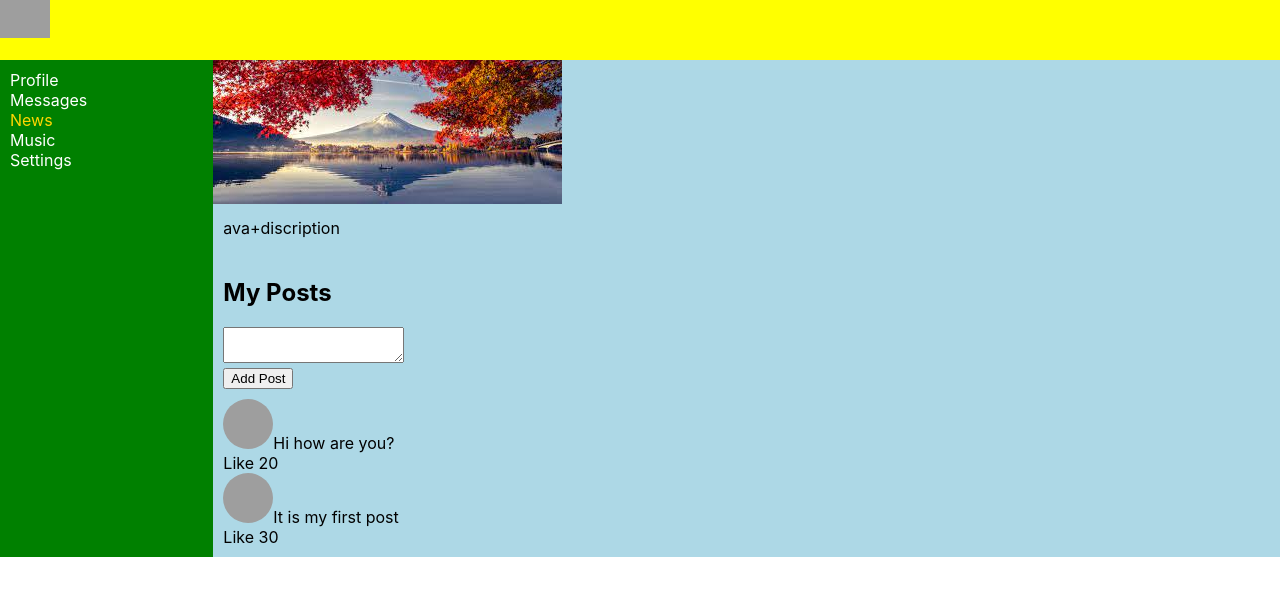
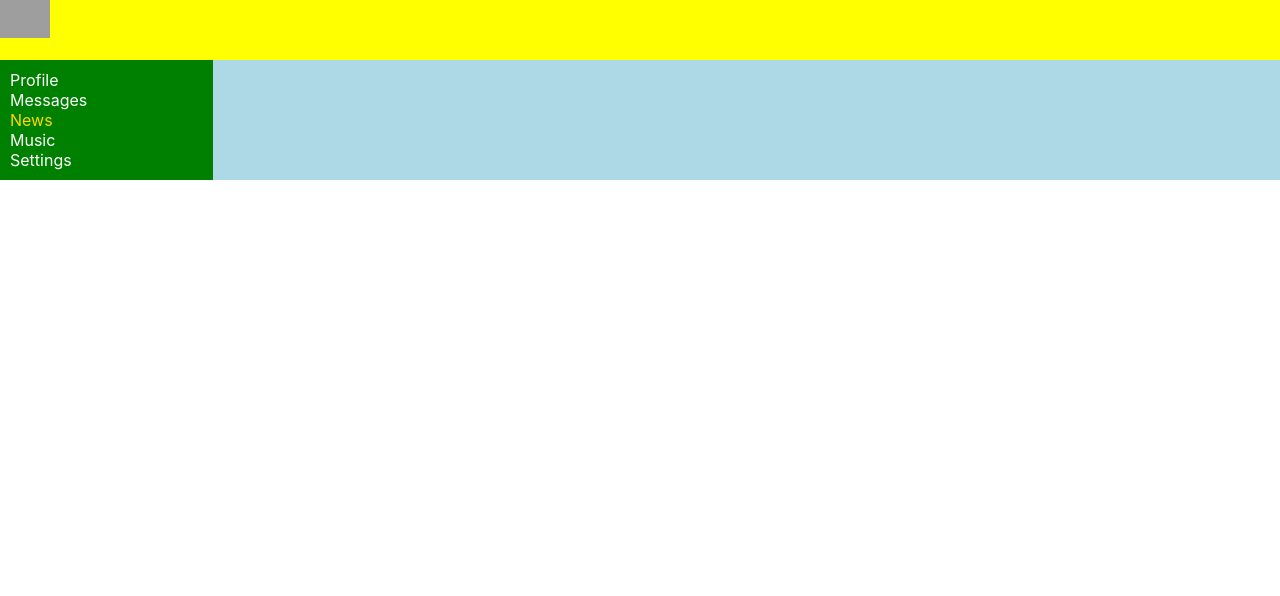
Before and after one commit to aavdienko/way-of-samurai-TS, a React (Create React App) app: page /news in a window 1280 px wide. Shown: the top 596 px of the page. Built offline with nearby package versions, Linux system fonts and the light colour scheme; grey boxes are pictures that could not be loaded.

Commit message:
Lesson 29. Created state.js in Redux folder.

```diff
--- a/src/App.tsx
+++ b/src/App.tsx
@@ -5,28 +5,13 @@ import { Dialogs } from './components/Dialogs/Dialogs';
 import Header from './components/Header/Header';
 import Navbar from './components/Navbar/Navbar';
 import Profile from './components/Profile/Profile';
+import { StateType } from './redux/state';
 
 export type AppPropsType = {
-  messages: Array<MessagesType>,
-  posts: Array<PostsType>,
-  dialogs: Array<DialogsType>
+  state: StateType
 }
 
-export type PostsType = {
-  id: number,
-  message: string,
-  likesCount: number
-}
 
-export type MessagesType = {
-  id: number,
-  message: string
-}
-
-export type DialogsType = {
-  name: string,
-  id: number
-}
 
 const App = (props: AppPropsType) => {
   return (
@@ -35,11 +20,11 @@ const App = (props: AppPropsType) => {
         <Header />
         <Navbar />
         <div className="app-wraper-content">
-          <Route path='/profile' render={() => <Profile posts={props.posts}/>} />
-          <Route path='/dialogs' render={() => <Dialogs messages={props.messages} dialogs={props.dialogs}/>} />
-          <Route path='/news' render={() => <Profile posts={props.posts}/>} />
+          <Route path='/profile' render={() => <Profile state={props.state.profilePage}/>} />
+          <Route path='/dialogs' render={() => <Dialogs state={props.state.dialogsPage}/>} />
+          {/* <Route path='/news' render={() => <Profile posts={props.posts}/>} />
           <Route path='/music' render={() => <Profile posts={props.posts}/>} />
-          <Route path='/settings' render={() => <Profile posts={props.posts}/>} />
+          <Route path='/settings' render={() => <Profile posts={props.posts}/>} /> */}
         </div>
       </div>
     </BrowserRouter>
--- a/src/components/Dialogs/Dialogs.tsx
+++ b/src/components/Dialogs/Dialogs.tsx
@@ -2,11 +2,11 @@ import React from 'react';
 import styles from './Dialogs.module.css';
 import { Message } from './Message/Message';
 import { DialogItem } from './DialogItem/DialogItem';
-import { DialogsType, MessagesType } from '../../App';
+import { DialogsPageType } from '../../redux/state';
+
 
 type DialogsPropsType = {
-  dialogs: Array<DialogsType>,
-  messages: Array<MessagesType>
+  state: DialogsPageType
 }
 
 export const Dialogs = (props: DialogsPropsType) => {
@@ -26,8 +26,8 @@ export const Dialogs = (props: DialogsPropsType) => {
   //   {id:4, message: 'Yo!'},
   // ]
 
-  let dialogsElements = props.dialogs.map( d => <DialogItem name={d.name} id={d.id}/>)
-  let messageElements = props.messages.map( m => <Message message={m.message}/>)
+  let dialogsElements = props.state.dialogs.map( d => <DialogItem name={d.name} id={d.id}/>)
+  let messageElements = props.state.messages.map( m => <Message message={m.message}/>)
 
   return (
     <div className={styles.dialogs}>
--- a/src/components/Profile/MyPosts/MyPosts.tsx
+++ b/src/components/Profile/MyPosts/MyPosts.tsx
@@ -1,11 +1,10 @@
 import React from 'react';
-import { PostsType } from '../../../App';
-import { ProfilePropsType } from '../Profile';
+import { ProfilePageType } from '../../../redux/state';
 import styles from './MyPosts.module.css';
 import Post from './Post/Post';
 
 
-const MyPosts = (props: ProfilePropsType) => {
+const MyPosts = (props: ProfilePageType) => {
 
   // вынесли в index.ts
   // let postData = [
--- a/src/components/Profile/Profile.tsx
+++ b/src/components/Profile/Profile.tsx
@@ -1,19 +1,19 @@
 import React from 'react';
-import { AppPropsType, PostsType } from '../../App';
+import { PostsType, ProfilePageType } from '../../redux/state';
 import MyPosts from './MyPosts/MyPosts';
 import styles from './Profile.module.css'
 import { ProfileInfo } from './ProfileInfo/ProfileInfo';
 
 
 export type ProfilePropsType = {
-  posts: Array<PostsType>
+  state: ProfilePageType
 }
 
 const Profile = (props: ProfilePropsType) => {
   return (
     <div>
       <ProfileInfo/>
-      <MyPosts posts={props.posts}/>
+      <MyPosts posts={props.state.posts}/>
   </div>
   )
 }
--- a/src/index.tsx
+++ b/src/index.tsx
@@ -1,29 +1,30 @@
 import React from 'react';
 import ReactDOM from 'react-dom';
 import './index.css';
-import App, { DialogsType, MessagesType, PostsType } from './App';
+import App from './App';
+import { state } from './redux/state';
 
-let dialogs: Array<DialogsType> = [
-  {id:1, name: 'Alex'},
-  {id:2, name: 'Lera'},
-  {id:3, name: 'Schoko'},
-  {id:4, name: 'Crosby'},
-]
+// let dialogs: Array<DialogsType> = [
+//   {id:1, name: 'Alex'},
+//   {id:2, name: 'Lera'},
+//   {id:3, name: 'Schoko'},
+//   {id:4, name: 'Crosby'},
+// ]
 
-let messages: Array<MessagesType> = [
-  {id:1, message: 'Hi'},
-  {id:2, message: 'How are you?'},
-  {id:3, message: 'I am Crosby!'},
-  {id:4, message: 'Yo!'},
-]
+// let messages: Array<MessagesType> = [
+//   {id:1, message: 'Hi'},
+//   {id:2, message: 'How are you?'},
+//   {id:3, message: 'I am Crosby!'},
+//   {id:4, message: 'Yo!'},
+// ]
 
-let posts: Array<PostsType> = [
-  {id: 1, message:'Hi how are you?', likesCount: 20},
-  {id: 2, message:'It is my first post', likesCount: 30}
-]
+// let posts: Array<PostsType> = [
+//   {id: 1, message:'Hi how are you?', likesCount: 20},
+//   {id: 2, message:'It is my first post', likesCount: 30}
+// ]
 
 
 ReactDOM.render(
-    <App dialogs={dialogs} messages={messages} posts={posts}/>,
+    <App state={state}/>,
   document.getElementById('root')
 );
--- /dev/null
+++ b/src/redux/state.ts
@@ -0,0 +1,54 @@
+
+export type StateType = {
+  profilePage: ProfilePageType,
+  dialogsPage: DialogsPageType
+}
+export type ProfilePageType = {
+  posts: Array<PostsType>
+}
+
+export type DialogsPageType = {
+  dialogs: Array<DialogsType>,
+  messages: Array<MessagesType>,
+}
+
+export type PostsType = {
+  id: number,
+  message: string,
+  likesCount: number
+}
+
+export type MessagesType = {
+  id: number,
+  message: string
+}
+
+export type DialogsType = {
+  name: string,
+  id: number
+}
+
+export let state: StateType = {
+  profilePage: {
+    posts: [
+      {id: 1, message:'Hi how are you?', likesCount: 20},
+      {id: 2, message:'It is my first post', likesCount: 30}
+    ]
+  },
+  dialogsPage: {
+    dialogs: [
+      {id:1, name: 'Alex'},
+      {id:2, name: 'Lera'},
+      {id:3, name: 'Schoko'},
+      {id:4, name: 'Crosby'},
+    ],
+    messages: [
+      {id:1, message: 'Hi'},
+      {id:2, message: 'How are you?'},
+      {id:3, message: 'I am Crosby!'},
+      {id:4, message: 'Yo!'},
+    ],
+  }
+
+
+}
```
